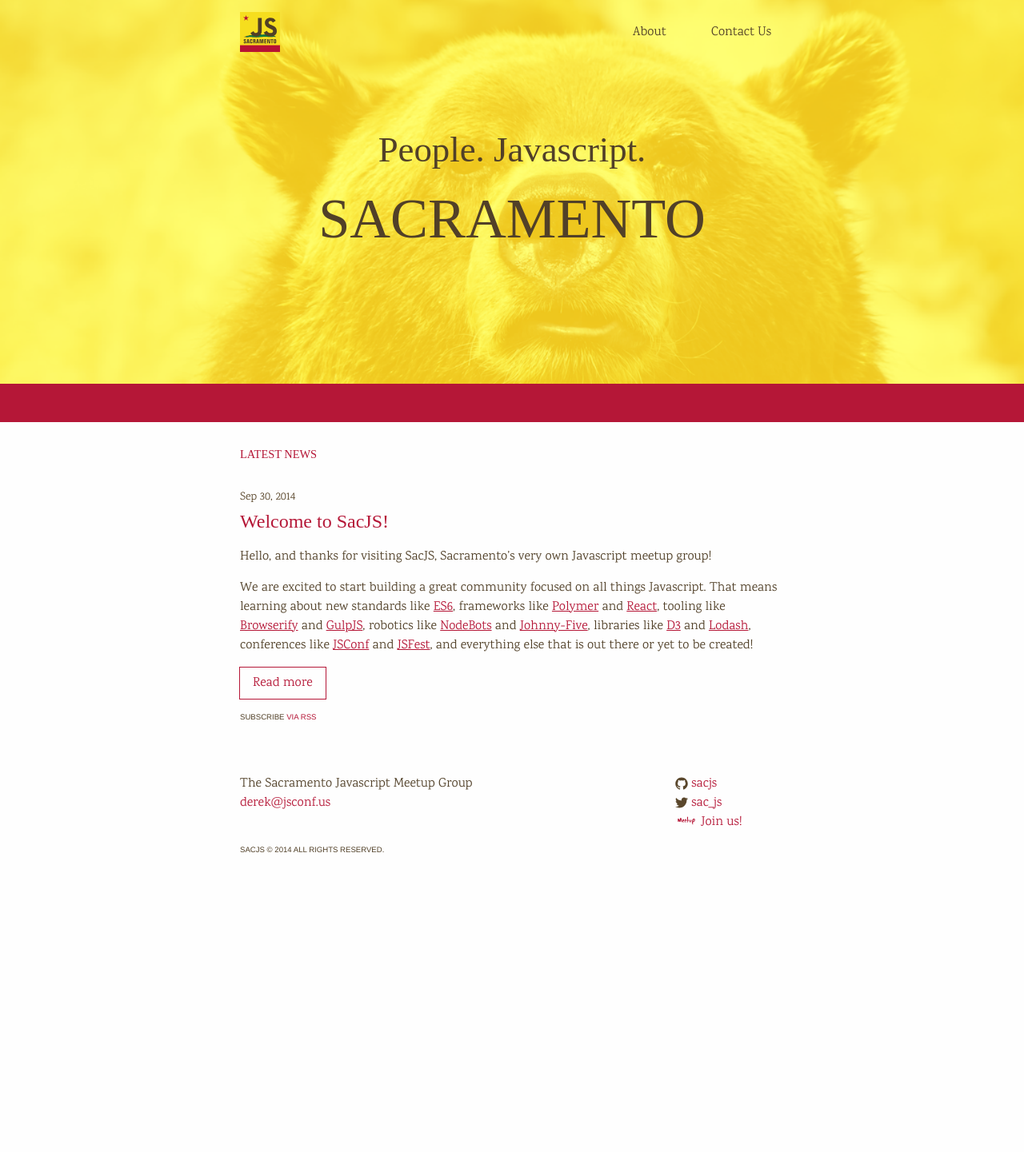
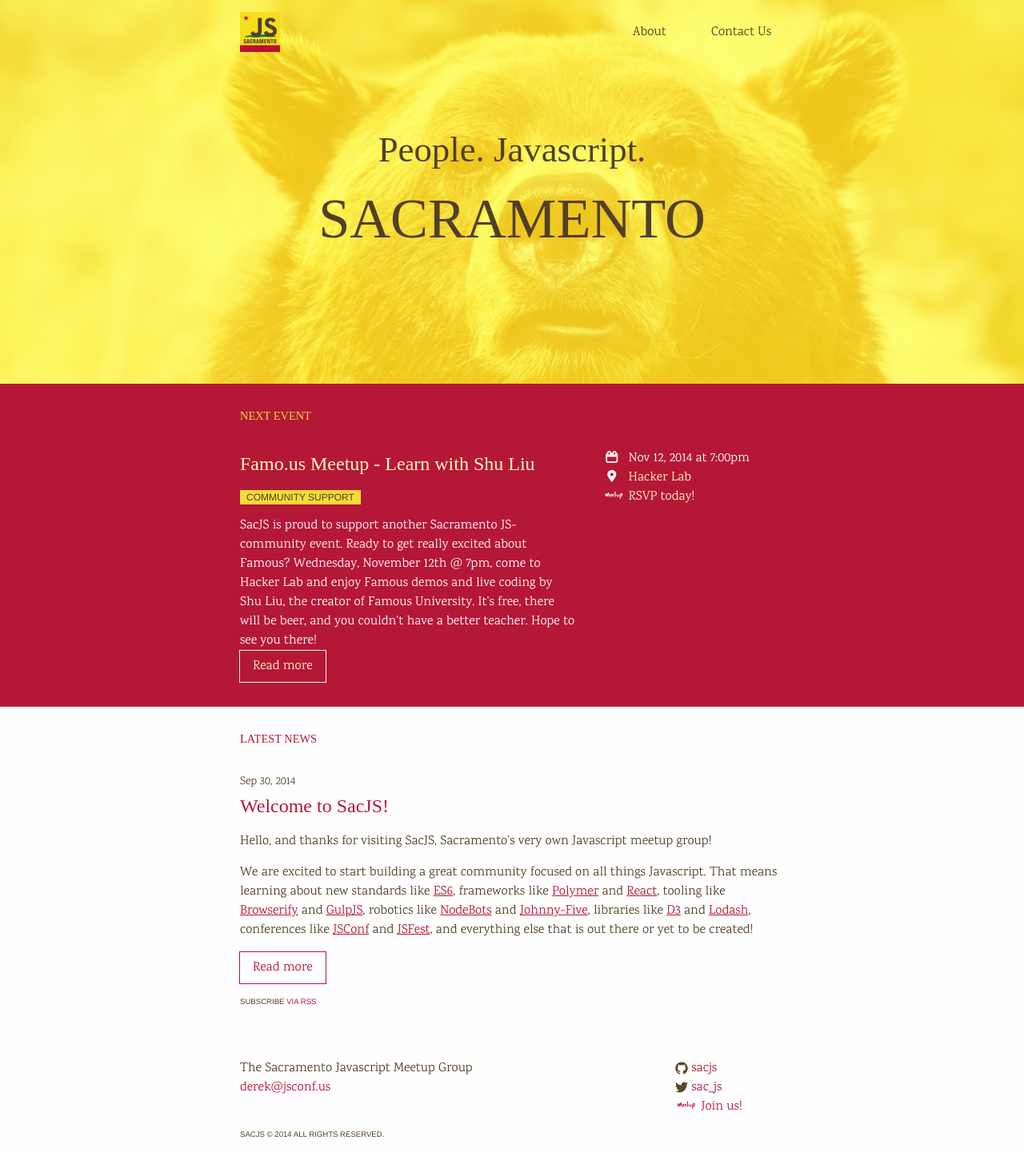
Before and after one commit to sacjs/website, a Jekyll site: the page built from index.html, in a window 1280 px wide. Shown: the whole page at 80% size. Built offline with Jekyll 4.4.1, drawn with Linux system fonts in a browser that asks for light colours; nearby versions of some CDN libraries; some web fonts are replaced; before the commit the page ends 1085 px from its top, so only the background shows below that.

Commit message:
Add next Famo.us community support event

```diff
--- a/_includes/event_program.html
+++ b/_includes/event_program.html
@@ -38,7 +38,7 @@
     <dt class="icon-meetup"></dt>
     <dd>
       <span meetup-id="{{ context.meetup_id }}"></span>
-      <a href="http://www.meetup.com/The-Sacramento-Javascript-Meetup/events/{{ context.meetup_id }}/" rel="external" target="_blank">
+      <a href="http://www.meetup.com/{{context.meetup_group_name || site.meetup_group_name }}/events/{{ context.meetup_id }}/" rel="external" target="_blank">
         RSVP today!
       </a>
     </dd>
--- /dev/null
+++ b/_posts/2014-11-12-famous-learn-with-shu.md
@@ -0,0 +1,20 @@
+---
+layout: post
+title:  Famo.us Meetup - Learn with Shu Liu
+date:   2014-11-12 19:00:00
+tags:
+  - Community Support
+category: events
+featured: true
+location: Hacker Lab
+location_url: http://hackerlab.org/
+meetup_group_name: Sacramento-Famo-us-Meetup
+meetup_id: 216047252
+---
+
+SacJS is proud to support another Sacramento JS-community event.
+
+Ready to get really excited about Famous? Wednesday, November 12th @ 7pm, come
+to Hacker Lab and enjoy Famous demos and live coding by Shu Liu, the creator of
+Famous University. It's free, there will be beer, and you couldn't have a
+better teacher. Hope to see you there!
```
